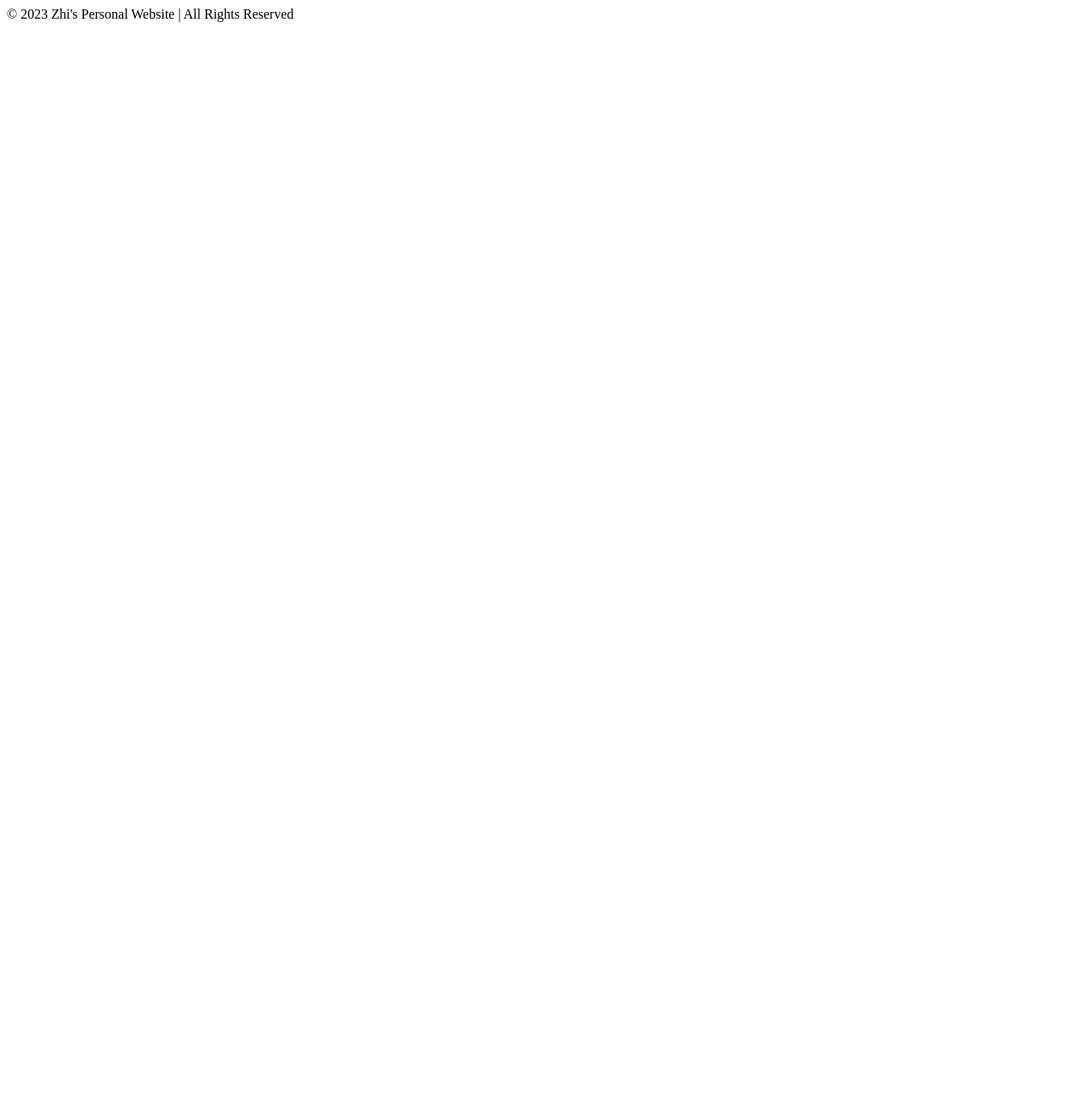
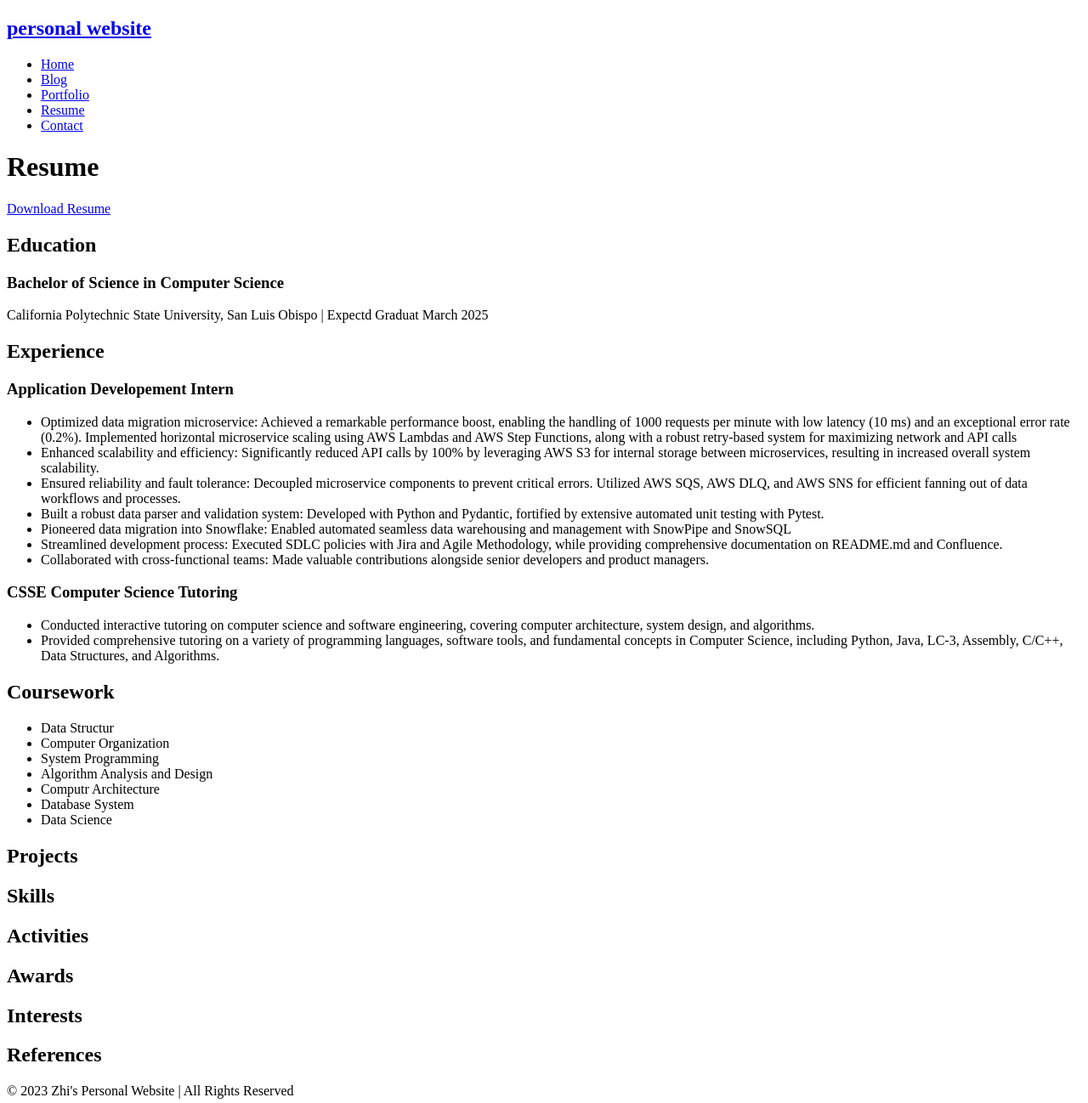
Before and after one commit to Virnirr/zhi.github.io, a plain HTML site: page resume.html in a window 1280 px wide. Shown: the whole page at 85% size. Before the commit the page ends 800 px from the top, so only its background shows below. Drawn offline with Linux system fonts and the light colour scheme.

Commit message:
feat: updated resume

```diff
--- a/resume.html
+++ b/resume.html
@@ -6,9 +6,122 @@
 </head>
 
 <body>
-    <nav></nav>
-    <main></main>
-    <footer>© 2023 Zhi's Personal Website | All Rights Reserved</footer>
+    <nav class="navbar">
+        <h1 class="logo"><a href="index.html">personal website</a></h1>
+        <ul class="nav-list">
+            <li><a href="index.html">Home</a></li>
+            <li><a href="blog.html">Blog</a></li>
+            <li><a href="portfolio.html">Portfolio</a></li>
+            <li><a href="resume.html">Resume</a></li>
+            <li><a href="contact.html">Contact</a></li>
+        </ul>
+    </nav>
+    <main>
+        <h1 class="page-title">Resume</h1>
+        <a href="resume.pdf" download>Download Resume</a>
+        <div class="resume">
+            <section class="section">
+                <h1 class="section-title">
+                    Education
+                </h1>
+                <div class="entry">
+                    <h3 class="entry-title">Bachelor of Science in Computer Science</h3>
+                    <p class="entry-info">California Polytechnic State University, San Luis Obispo | Expectd Graduat
+                        March 2025</p>
+                </div>
+            </section>
+            <section class="section">
+                <h1 class="section-title">
+                    Experience
+                </h1>
+                <div class="entry">
+                    <h3 class="entry-title">Application Developement Intern</h3>
+                    <p class="entry-info">
+                    <ul>
+                        <li>Optimized data migration microservice: Achieved a remarkable performance
+                            boost, enabling the handling of 1000
+                            requests per minute with low latency (10 ms) and an exceptional error rate (0.2%).
+                            Implemented
+                            horizontal microservice scaling using AWS Lambdas and AWS Step Functions, along with a
+                            robust retry-based system for maximizing network and API calls</li>
+                        <li>Enhanced scalability and efficiency: Significantly reduced API calls by 100% by leveraging
+                            AWS S3 for internal
+                            storage between microservices, resulting in increased overall system scalability.</li>
+                        <li>Ensured reliability and fault tolerance: Decoupled microservice components to prevent
+                            critical errors. Utilized AWS
+                            SQS, AWS DLQ, and AWS SNS for efficient fanning out of data workflows and processes.</li>
+                        <li>Built a robust data parser and validation system: Developed with Python and Pydantic,
+                            fortified by extensive
+                            automated unit testing with Pytest.</li>
+                        <li>Pioneered data migration into Snowflake: Enabled automated seamless data warehousing and
+                            management with
+                            SnowPipe and SnowSQL</li>
+                        <li>Streamlined development process: Executed SDLC policies with Jira and Agile Methodology,
+                            while providing
+                            comprehensive documentation on README.md and Confluence.</li>
+                        <li>Collaborated with cross-functional teams: Made valuable contributions alongside senior
+                            developers and product
+                            managers.</li>
+                    </ul>
+                    </p>
+                </div>
+            </section>
+            <div class="entry">
+                <h3 class="entry-title">CSSE Computer Science Tutoring</h3>
+                <p class="entry-info">
+                <ul>
+                    <li>Conducted interactive tutoring on computer science and software engineering, covering computer
+                        architecture, system
+                        design, and algorithms.</li>
+                    <li>Provided comprehensive tutoring on a variety of programming languages, software tools, and
+                        fundamental concepts in
+                        Computer Science, including Python, Java, LC-3, Assembly, C/C++, Data Structures, and
+                        Algorithms.</li>
+                </ul>
+                </p>
+            </div>
+            </section>
+            <section class="section">
+                <h1 class="section-title">Coursework</h1>
+                <ul>
+                    <li>Data Structur</li>
+                    <li>Computer Organization</li>
+                    <li>System Programming</li>
+                    <li>Algorithm Analysis and Design</li>
+                    <li>Computr Architecture</li>
+                    <li>Database System</li>
+                    <li>Data Science</li>
+                </ul>
+            </section>
+            <section class="section">
+                <h1 class="section-title">
+                    Projects
+                </h1>
+                <div class="entry"></div>
+            </section>
+            <section class="section">
+                <h1 class="section-title">Skills</h1>
+                <div class="entry"></div>
+            </section>
+            <section class="section">
+                <h1 class="section-title">Activities</h1>
+                <div class="entry"></div>
+            </section>
+            <section class="section">
+                <h1 class="section-title">Awards</h1>
+                <div class="entry"></div>
+            </section>
+            <section class="section">
+                <h1 class="section-title">Interests</h1>
+                <div class="entry"></div>
+            </section>
+            <section class="section">
+                <h1 class="section-title">References</h1>
+                <div class="entry"></div>
+            </section>
+        </div>
+    </main>
+    <footer class="footer">© 2023 Zhi's Personal Website | All Rights Reserved</footer>
 </body>
 
 </html>
```
